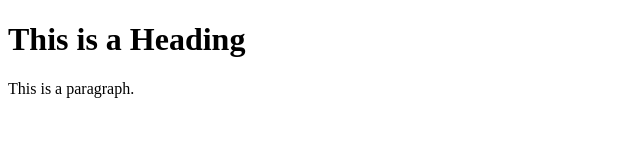
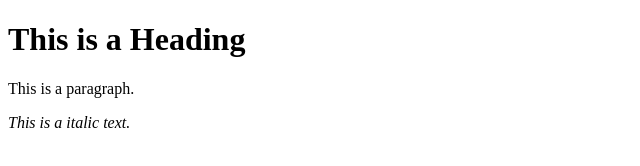
Before and after one commit to dipalikadam2022/python_examples, a plain HTML site: page index.html in a window 1280 px wide. Shown: the whole page, without its empty margins (0-640 px from the left). Drawn offline with Linux system fonts and the light colour scheme.

Commit message:
new data added

```diff
--- a/index.html
+++ b/index.html
@@ -7,6 +7,7 @@
 
 <h1>This is a Heading</h1>
 <p>This is a paragraph.</p>
+<i>This is a italic text.</i>
 
 </body>
 </html>
```
Also changed, not shown: data.txt (added).
